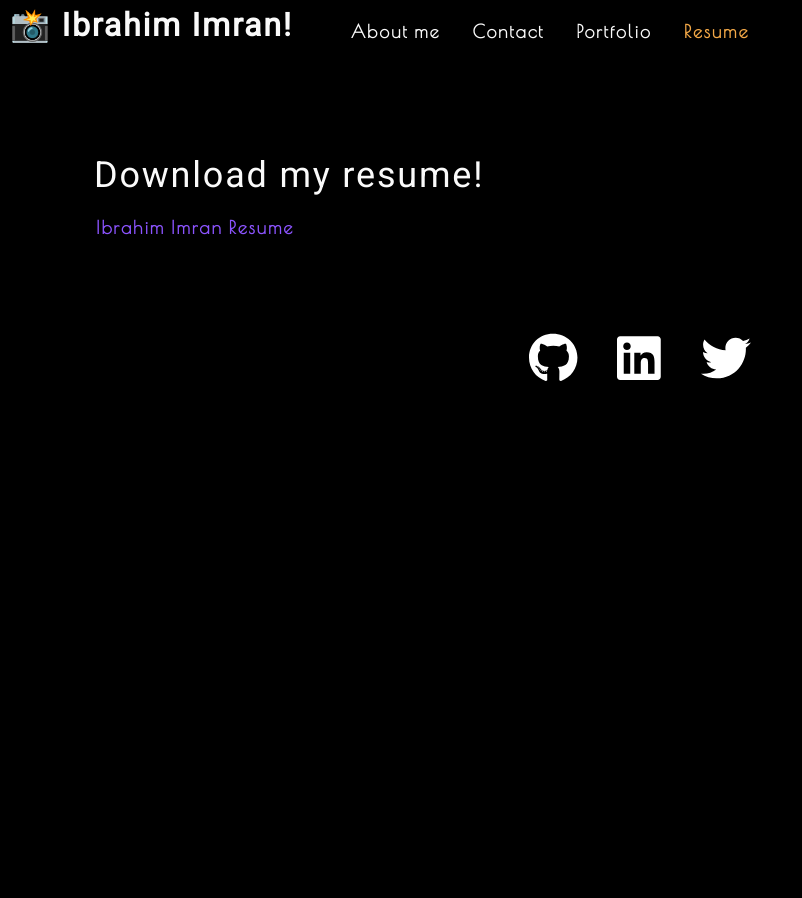
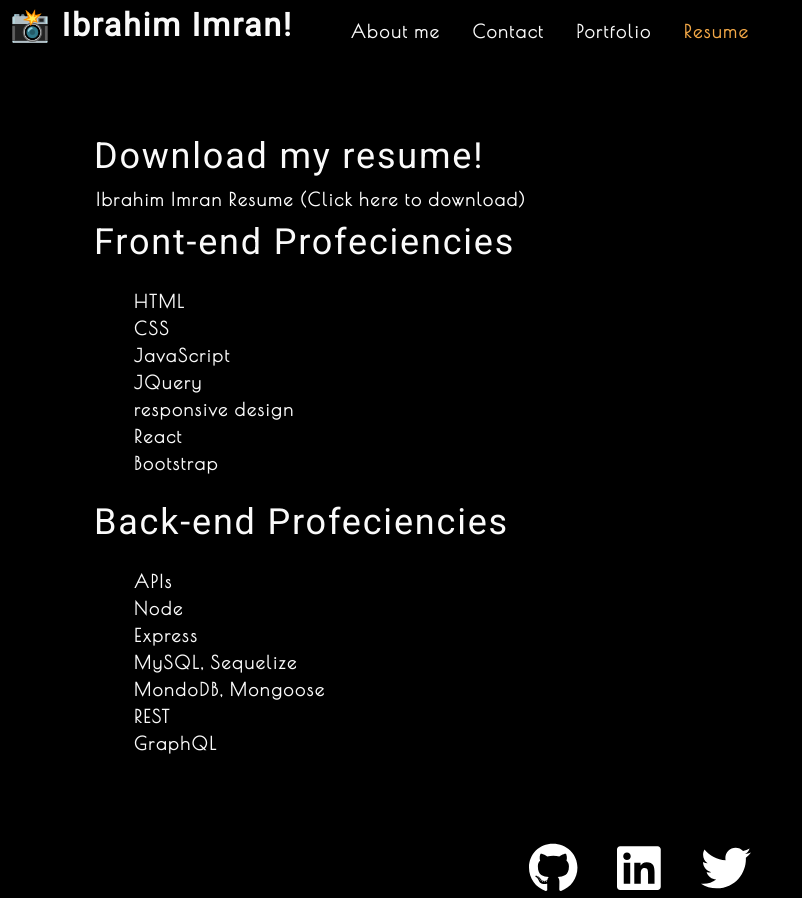
Before and after one commit to bebo96/react-portfolio, a React (Create React App) app: page / in a window 1280 px wide. Both pictures are taken after a click on the element "Resume". Shown: the whole page, without its empty margins (0-802 px from the left). Before the commit the page ends 800 px from the top, so only its background shows below. Built offline with nearby package versions, Linux system fonts and the light colour scheme.

Commit message:
Added profeciencies to Resume

```diff
--- a/src/components/Resume/index.js
+++ b/src/components/Resume/index.js
@@ -2,12 +2,32 @@ import React from 'react';
 function Resume() {
     let url = "https://drive.google.com/file/d/10KBtvGRHttZOywIRkTefwn1xxdLJ7Wh_/view?usp=sharing"
   return (
-    <section className="my-5">
+      <div className="my-2" style={{display:'flex', flexDirection:'column', alignItems:'start'}}>
       <h1 id="about">Download my resume!</h1>
-      <div className="my-2">
-        <a href={url}>Ibrahim Imran Resume</a>
+        <a href={url} style={{color:'white'}}>Ibrahim Imran Resume (Click here to download)</a>
+
+            <h1>Front-end Profeciencies</h1>
+        <ul>
+            <li>HTML</li>
+            <li>CSS</li>
+            <li>JavaScript</li>
+            <li>JQuery</li>
+            <li>responsive design</li>
+            <li>React</li>
+            <li>Bootstrap</li>
+        </ul>
+            <h1>Back-end Profeciencies</h1>
+        <ul>
+            <li>APIs</li>
+            <li>Node</li>
+            <li>Express</li>
+            <li>MySQL, Sequelize</li>
+            <li>MondoDB, Mongoose</li>
+            <li>REST</li>
+            <li>GraphQL</li>
+        </ul>
       </div>
-    </section>
+
   );
 }
 
```
